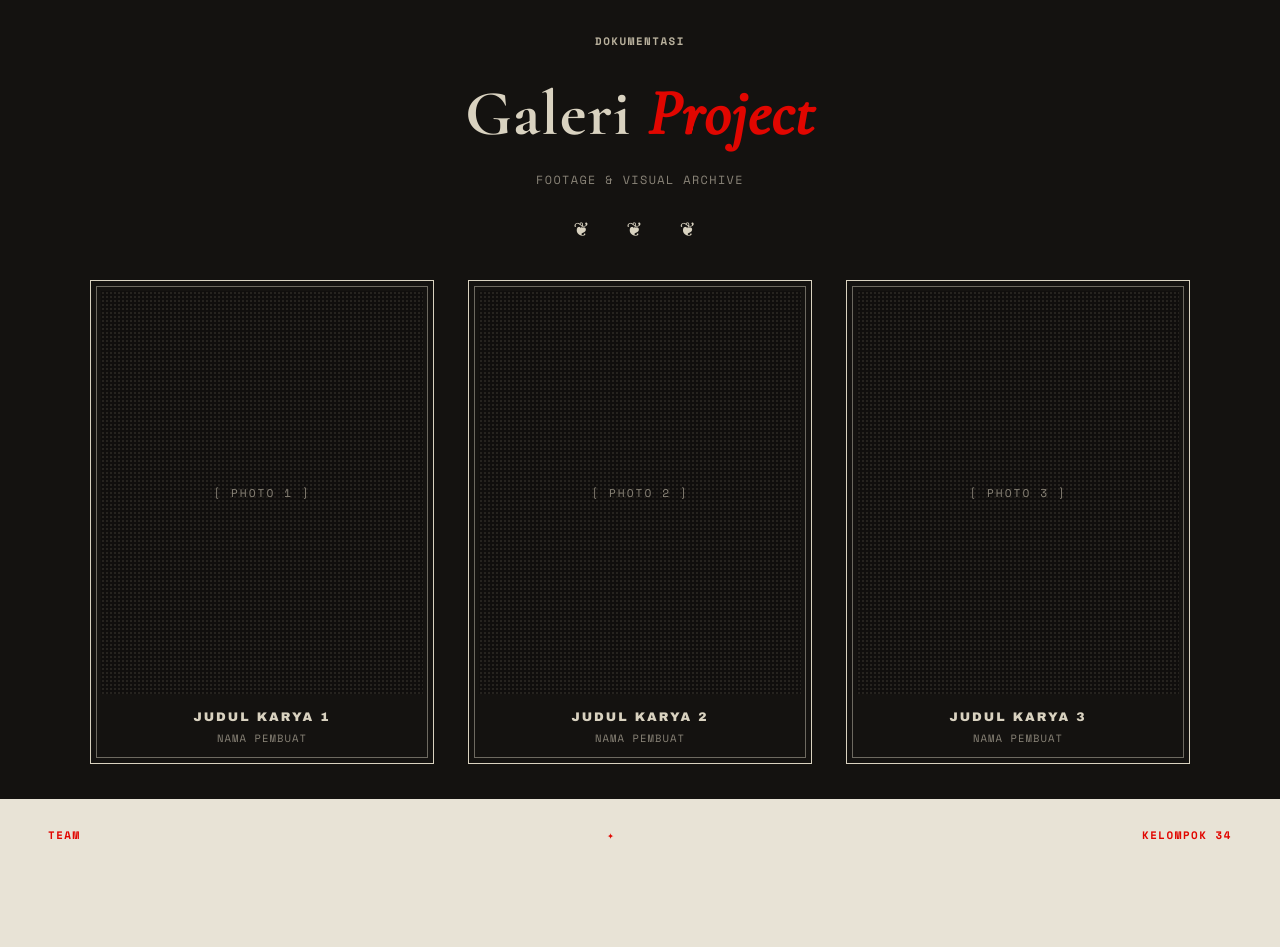
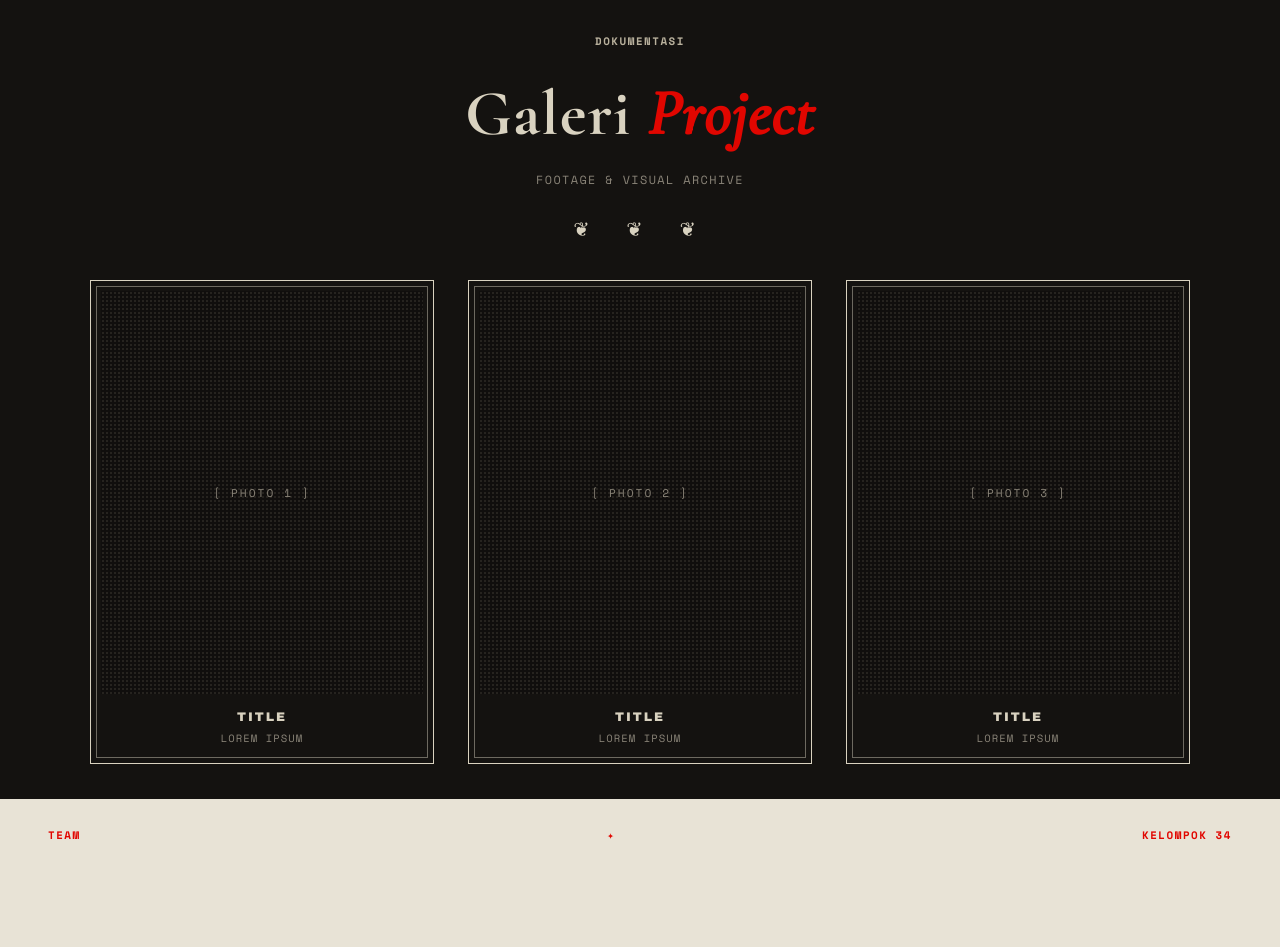
Before and after one commit to rivandyyogadp/ar-web-kelompok34, a Laravel app: page / in a window 1280 px wide. Shown: the part 1601-2548 px from the top of the page. Run offline with Laravel 12, Linux system fonts and the light colour scheme.

Commit message:
homepage

```diff
--- a/resources/views/welcome.blade.php
+++ b/resources/views/welcome.blade.php
@@ -113,7 +113,7 @@ footer span{font-size:.64rem;letter-spacing:.14em;text-transform:uppercase}
 
   <div class="halftone"></div>
 
-  <h1>[Civie<br>Class🃏]<small>—“Self-reverence, self-knowledge, and self-control lead to sovereign power.”</small></h1>
+  <h1>[CIVIE<br>CLASS]<small>—“Self-reverence, self-knowledge, and self-control lead to sovereign power.”</small></h1>
   <a class="btn" href="#tentang">Start ↓</a>
 
   <div class="row">
@@ -149,15 +149,15 @@ footer span{font-size:.64rem;letter-spacing:.14em;text-transform:uppercase}
     <!-- Nanti bagian kartu ini diganti perulangan dari database (tabel items) -->
     <figure class="frame">
       <div class="photo"><div class="ph-text">[ Photo 1 ]</div></div>
-      <figcaption>Judul Karya 1<small>Nama pembuat</small></figcaption>
+      <figcaption>Title<small>lorem ipsum</small></figcaption>
     </figure>
     <figure class="frame">
       <div class="photo"><div class="ph-text">[ Photo 2 ]</div></div>
-      <figcaption>Judul Karya 2<small>Nama pembuat</small></figcaption>
+      <figcaption>Title<small>lorem ipsum</small></figcaption>
     </figure>
     <figure class="frame">
       <div class="photo"><div class="ph-text">[ Photo 3 ]</div></div>
-      <figcaption>Judul Karya 3<small>Nama pembuat</small></figcaption>
+      <figcaption>Title<small>lorem ipsum</small></figcaption>
     </figure>
   </div>
 </section>
```
